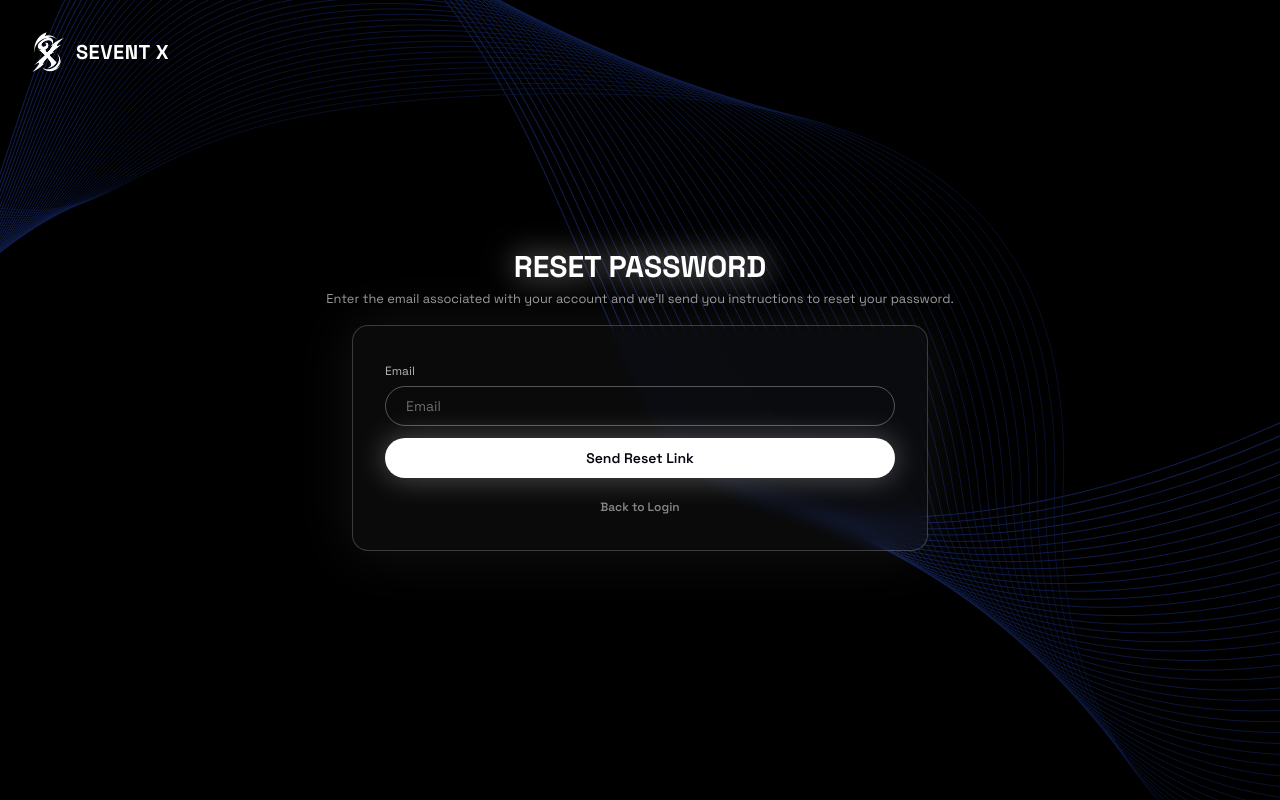
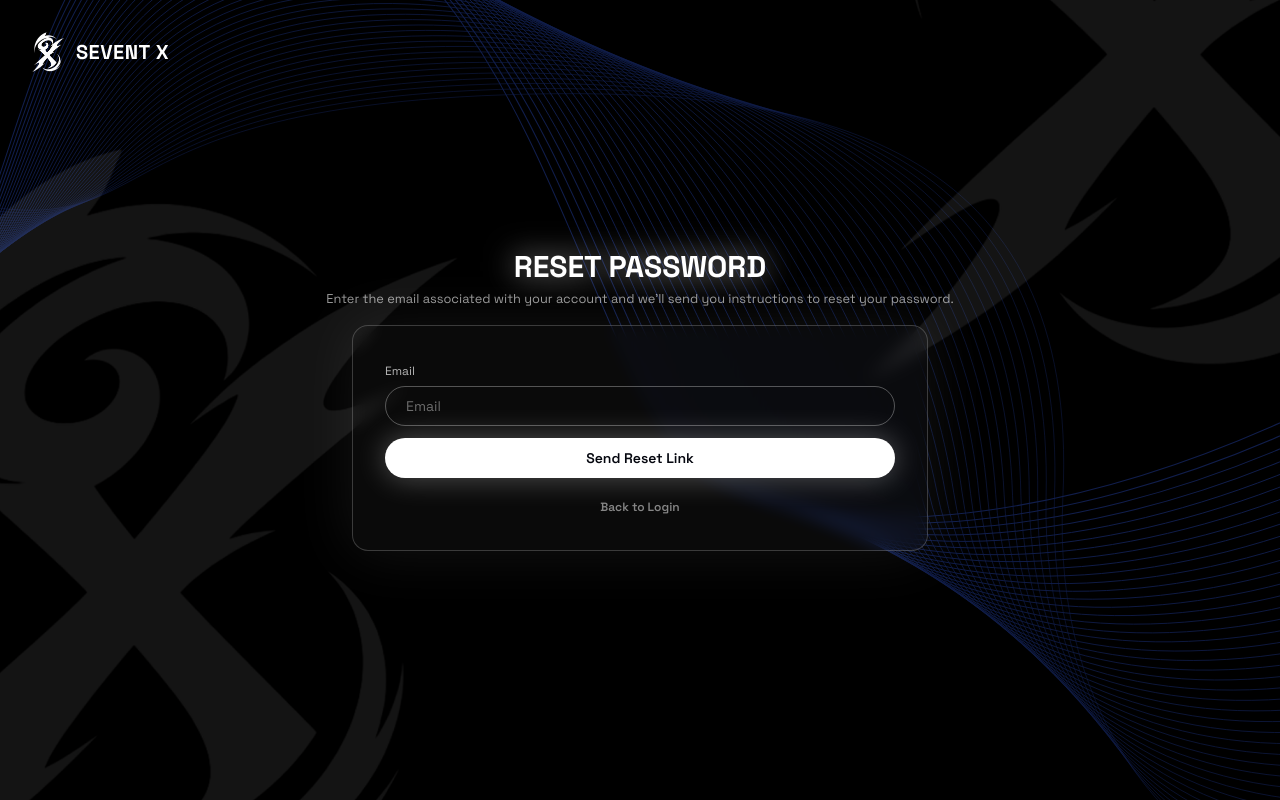
Before and after one commit to Research-and-Creativity/frontend_sevent-x, a Next.js app: page /forgot-password in a window 1280 px wide. Built offline with nearby package versions, Linux system fonts and the light colour scheme; no server answers.

Commit message:
fix(ui): watermark konsisten + payment Rp80rb

```diff
--- a/src/app/(auth)/forgot-password/page.tsx
+++ b/src/app/(auth)/forgot-password/page.tsx
@@ -3,11 +3,13 @@
 import { useState, useRef } from "react";
 import { useRouter } from "next/navigation";
 import Link from "next/link";
+import Image from "next/image";
 import { useForm } from "react-hook-form";
 import { zodResolver } from "@hookform/resolvers/zod";
 import * as z from "zod";
 import { apiClient } from "@/lib/api-client";
 import { getErrorMessage } from "@/lib/errors";
+import { prefersReducedMotion } from "@/lib/accessibility";
 import { toast } from "sonner";
 import { Loader2 } from "lucide-react";
 import { useGSAP } from "@gsap/react";
@@ -29,6 +31,12 @@ export default function ForgotPasswordPage() {
 
   // Cukup Fade in Form (Kena lemparan efek transisi memudar dari halaman sebelumnya)
   useGSAP(() => {
+    if (typeof window === "undefined" || prefersReducedMotion()) {
+      // Class `opacity-0` di JSX hanya ditimpa oleh inline style GSAP, jadi kalau
+      // animasi dilewati form harus di-set opacity 1 atau tetap tak terlihat.
+      gsap.set(formRef.current, { opacity: 1, y: 0 });
+      return;
+    }
     gsap.fromTo(
       formRef.current,
       { opacity: 0, y: 20 },
@@ -61,9 +69,13 @@ export default function ForgotPasswordPage() {
 
   return (
     <div className="relative min-h-screen bg-black text-white flex flex-col overflow-hidden">
-      <div className="absolute inset-0 opacity-40 pointer-events-none"><img src="/assets/image/pattern-landing2.svg" alt="" className="w-full h-full object-cover" /></div>
+      {/* background pattern */}
+      <Image src="/assets/image/pattern-landing2.svg" alt="" width={1440} height={1712} className="absolute inset-0 w-full h-full object-cover opacity-40 pointer-events-none" />
+      {/* big watermark logos */}
+      <Image src="/assets/image/logo-putih.png" alt="" width={1000} height={1262} className="absolute -left-40 bottom-[-15%] w-[620px] h-auto opacity-[0.08] pointer-events-none" />
+      <Image src="/assets/image/logo-putih.png" alt="" width={1000} height={1262} className="absolute -right-50 top-[-50%] w-[620px] h-auto opacity-[0.08] pointer-events-none" />
       <Link href="/" className="absolute top-8 left-8 z-50 flex items-center gap-3">
-        <img src="/assets/image/logo-putih.png" alt="SEVENT X" className="w-8 h-auto" />
+        <Image src="/assets/image/logo-putih.png" alt="SEVENT X" width={1000} height={1262} className="w-8 h-auto" />
         <span className="font-display text-xl font-extrabold tracking-wide">SEVENT X</span>
       </Link>
       {/* my-auto, bukan flex-1: flex-1 memakai flex-basis 0 sehingga anaknya
--- a/src/app/(auth)/reset-password/page.tsx
+++ b/src/app/(auth)/reset-password/page.tsx
@@ -74,7 +74,7 @@ function ResetPasswordFormContent() {
     <div className="relative min-h-screen bg-black text-white flex flex-col overflow-hidden">
       <Image src="/assets/image/pattern-landing2.svg" alt="" width={1440} height={1712} className="absolute inset-0 w-full h-full object-cover opacity-40 pointer-events-none" />
       <Image src="/assets/image/logo-putih.png" alt="" width={1000} height={1262} className="absolute -left-40 bottom-[-15%] w-[620px] h-auto opacity-[0.08] pointer-events-none" />
-      <Image src="/assets/image/logo-putih.png" alt="" width={1000} height={1262} className="absolute -right-40 top-[-10%] w-[620px] h-auto opacity-[0.08] pointer-events-none" />
+      <Image src="/assets/image/logo-putih.png" alt="" width={1000} height={1262} className="absolute -right-50 top-[-50%] w-[620px] h-auto opacity-[0.08] pointer-events-none" />
 
       <Link href="/" className="absolute top-8 left-8 z-50 flex items-center gap-3">
         <Image src="/assets/image/logo-putih.png" alt="SEVENT X" width={1000} height={1262} className="w-8 h-auto" />
--- a/src/app/(auth)/verify-email/page.tsx
+++ b/src/app/(auth)/verify-email/page.tsx
@@ -81,7 +81,7 @@ function VerifyEmailContent() {
         alt=""
         width={1000}
         height={1262}
-        className="absolute -right-40 top-[-10%] w-[620px] h-auto opacity-[0.08] pointer-events-none"
+        className="absolute -right-50 top-[-50%] w-[620px] h-auto opacity-[0.08] pointer-events-none"
       />
 
       <Link
--- a/src/app/(peserta)/peserta/competition/[slug]/page.tsx
+++ b/src/app/(peserta)/peserta/competition/[slug]/page.tsx
@@ -32,7 +32,7 @@ const glassInput =
 // Rekening tujuan. Backend tidak memodelkan data ini di database, jadi nilainya
 // ditahan di frontend sebagai konfigurasi organisasi sampai ada endpoint resmi.
 const PAYMENT_ACCOUNT = {
-  amount: "Rp60.000,-",
+  amount: "Rp80.000,-",
   bank: "BNI",
   accountNumber: "0010293810",
   accountName: "Salumita Ardiana",
@@ -295,7 +295,7 @@ export default function CompetitionRegistrationPage() {
               Product Information
             </h2>
             <p className="relative mt-2 text-sm text-text-secondary">
-              You can filled this form with the Product Title and Description
+              You can fill this form with the Product Title and Description
             </p>
 
             <div className="relative mt-6 space-y-5">
```
